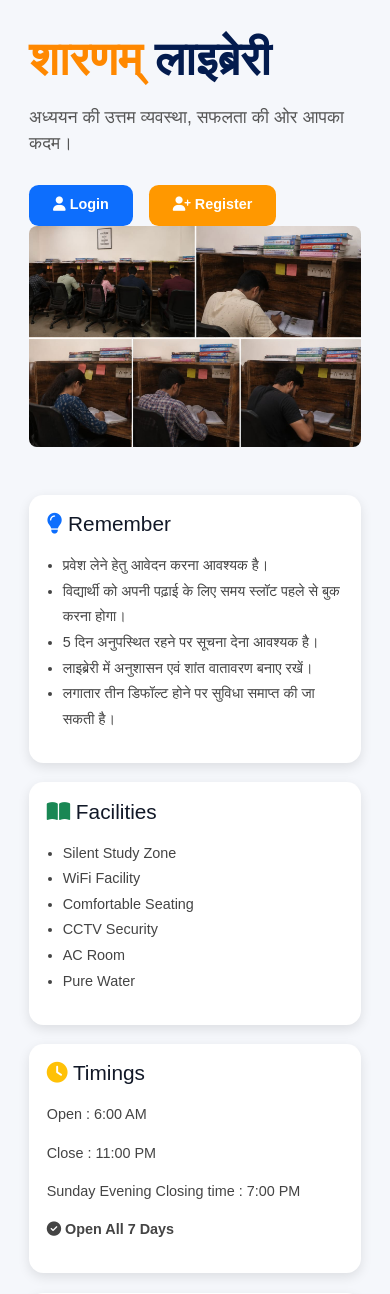
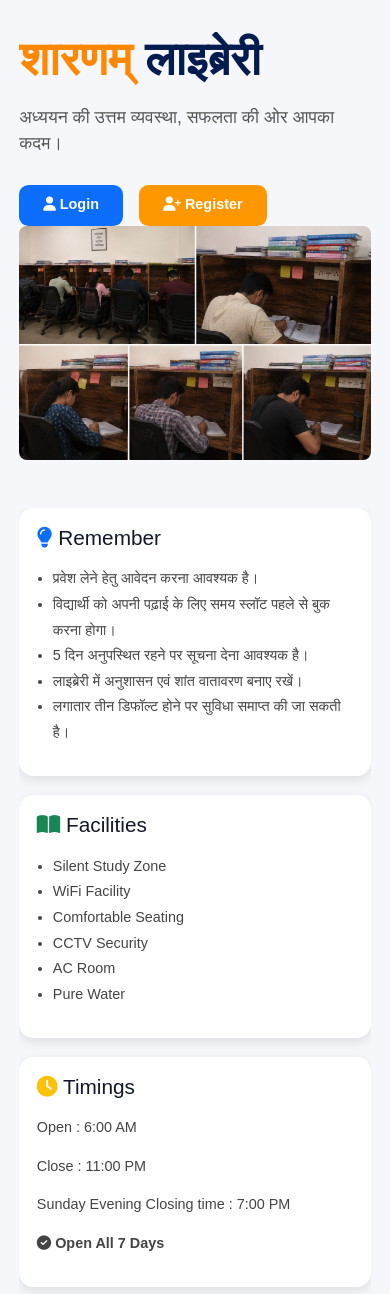
Before and after one commit to pathariyashashi/sharanam-library, a Django app: page / in a window 390 px wide; the page is wider, and only the part inside the window is pictured. Shown: the part 158-1452 px from the top of that part. Run offline with Django 5.2, Linux system fonts and the light colour scheme.

Commit message:
fix mobile white space

```diff
--- a/templates/library/home.html
+++ b/templates/library/home.html
@@ -438,6 +438,54 @@ body{
     overflow-x:hidden;
 }
 
+html, body{
+    width:100%;
+    overflow-x:hidden !important;
+    margin:0;
+    padding:0;
+}
+
+.container,
+.container-fluid,
+.row{
+    max-width:100% !important;
+    margin-left:0 !important;
+    margin-right:0 !important;
+    overflow-x:hidden;
+}
+
+img{
+    max-width:100% !important;
+    height:auto;
+    display:block;
+}
+
+.hero img,
+.gallery img{
+    width:100% !important;
+    object-fit:cover;
+}
+
+@media(max-width:768px){
+
+    body{
+        overflow-x:hidden !important;
+    }
+
+    .hero,
+    .about-section,
+    .info-section,
+    .container,
+    .container-fluid{
+        padding-left:12px !important;
+        padding-right:12px !important;
+    }
+
+    .row{
+        --bs-gutter-x:0 !important;
+    }
+}
+
     </style>
 
 </head>
```
